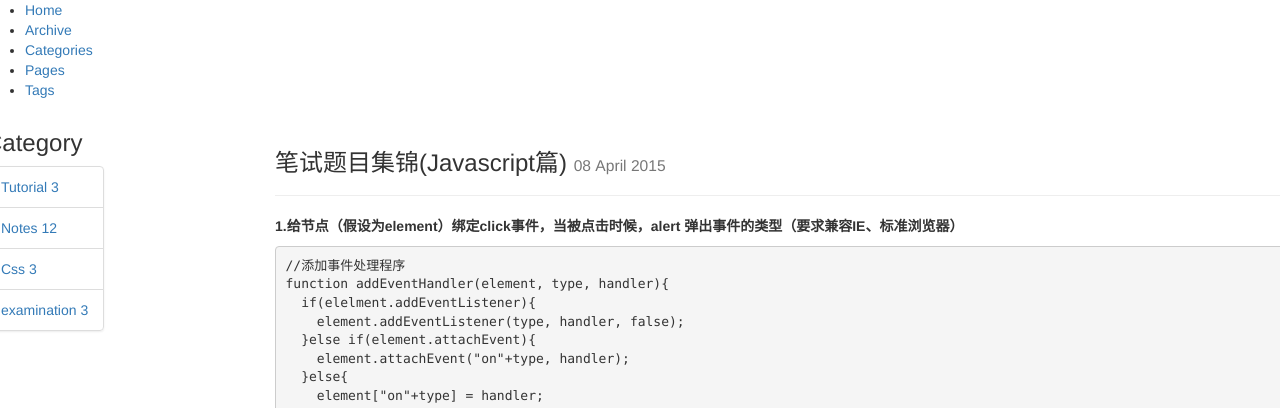
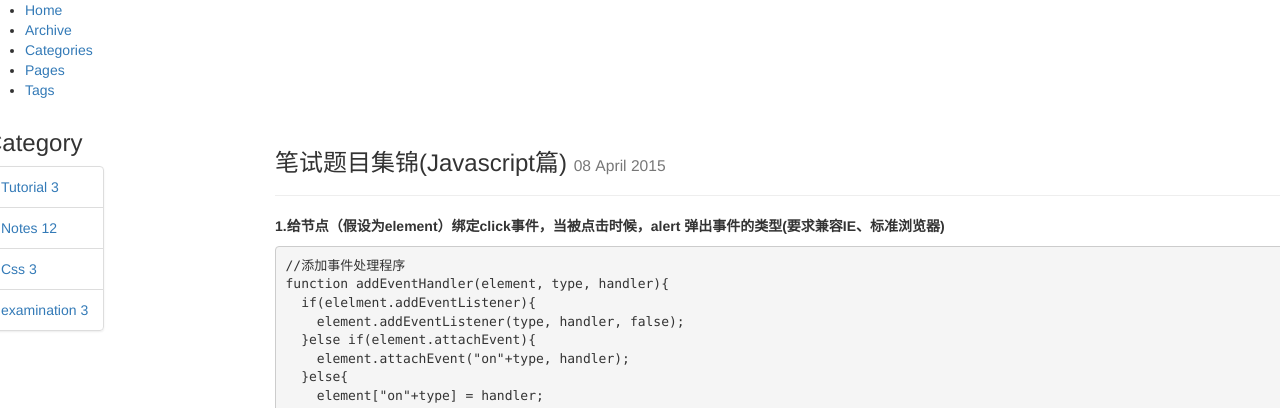
Before and after one commit to Tim-Ju/tim-ju.github.io, a Jekyll site: the page built from _posts/2015-04-08-2.md, in a window 1280 px wide and 900 px high. Shown: the top 408 px of the window. Built offline with Jekyll 4.4.1, drawn with Linux system fonts in a browser that asks for light colours; nearby versions of some CDN libraries; library files that are not in the unit come from our copies; comment, search, counter and statistics services are not loaded.

Commit message:
2015-04-08-2.md  update

```diff
--- a/_posts/2015-04-08-2.md
+++ b/_posts/2015-04-08-2.md
@@ -7,7 +7,7 @@ tags : [html, css, js]
 ---
 {% include JB/setup %}
 
-**1.给节点（假设为element）绑定click事件，当被点击时候，alert 弹出事件的类型（要求兼容IE、标准浏览器）**
+**1.给节点（假设为element）绑定click事件，当被点击时候，alert 弹出事件的类型(要求兼容IE、标准浏览器)**
 
 	//添加事件处理程序
 	function addEventHandler(element, type, handler){
```
